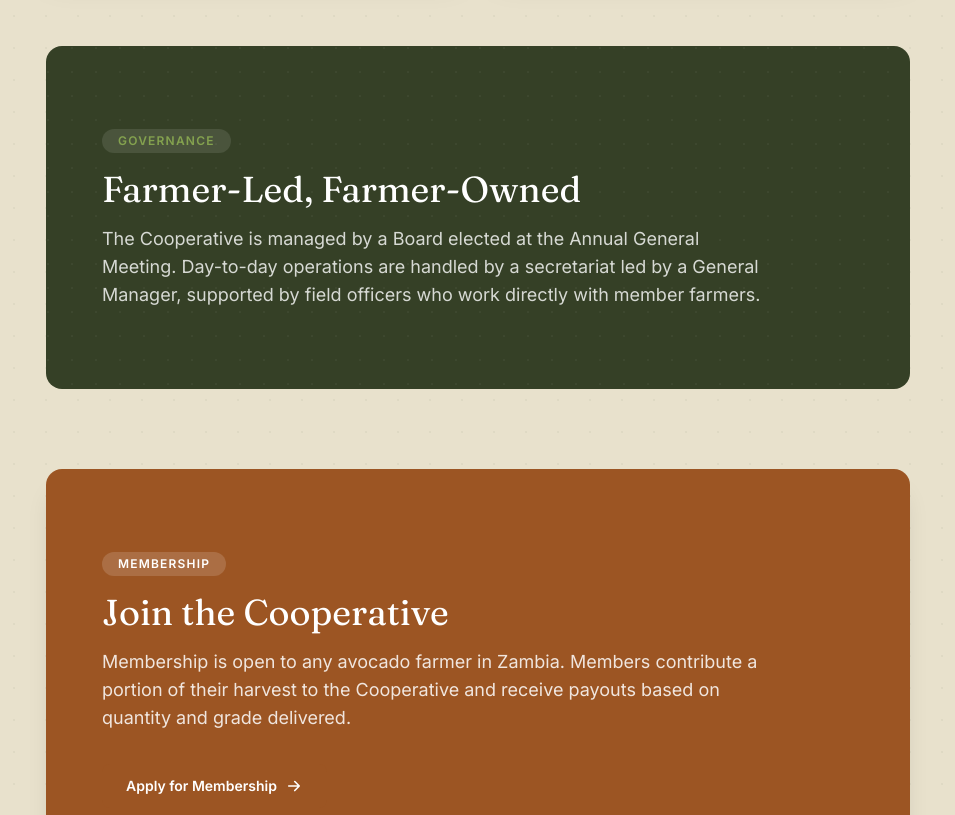
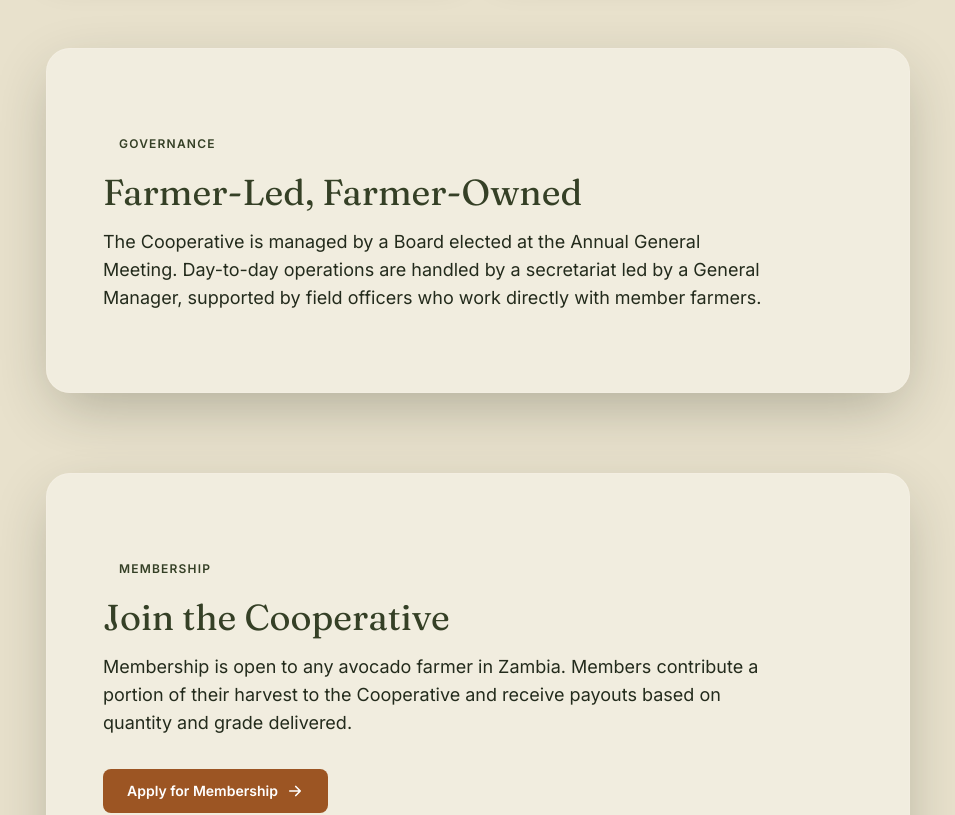
Before and after one commit to mwemmz/lamcs-platform, a Next.js app: page /about in a window 1280 px wide. Shown: the part 960-1775 px from the top of the page, without its empty margins (162-1117 px from the left). Built offline with nearby package versions, Linux system fonts and the light colour scheme.

Commit message:
glass surface for all marketing content; back-to-shop links in portal/admin nav

```diff
--- a/src/app/(marketing)/about/page.tsx
+++ b/src/app/(marketing)/about/page.tsx
@@ -21,7 +21,7 @@ export default function AboutPage() {
   return (
     <div className="mx-auto max-w-4xl px-4 py-20 md:py-28">
         <Reveal>
-        <div className="rounded-2xl bg-gradient-to-br from-avocado-flesh/15 to-avocado-flesh/5 p-10 md:p-16">
+          <div className="glass-surface--light rounded-3xl p-10 md:p-16">
             <span className="inline-block rounded-full bg-avocado-flesh/30 px-4 py-1 text-xs font-semibold uppercase tracking-widest text-avocado-skin">Our Story</span>
             <h1 className="mt-4 font-serif text-4xl md:text-5xl text-avocado-skin">About LAMCS</h1>
             <p className="mt-4 text-lg text-ink max-w-2xl">
@@ -55,25 +55,22 @@ export default function AboutPage() {
         </Reveal>
 
         <Reveal>
-          <div className="relative rounded-2xl bg-avocado-skin px-8 py-14 md:px-14 md:py-20 overflow-hidden">
-            <div className="absolute inset-0 opacity-[0.04]" style={{ backgroundImage: "radial-gradient(circle at 2px 2px, white 1px, transparent 0)", backgroundSize: "24px 24px" }} />
-            <div className="relative">
-              <span className="inline-block rounded-full bg-white/10 px-4 py-1 text-xs font-semibold uppercase tracking-widest text-avocado-flesh">Governance</span>
-              <h2 className="mt-4 font-serif text-3xl md:text-4xl text-white">Farmer-Led, Farmer-Owned</h2>
-              <p className="mt-4 max-w-2xl text-lg text-white/80">
+          <div className="glass-surface--light rounded-3xl px-8 py-14 md:px-14 md:py-20">
+            <span className="inline-block rounded-full bg-avocado-flesh/30 px-4 py-1 text-xs font-semibold uppercase tracking-widest text-avocado-skin">Governance</span>
+            <h2 className="mt-4 font-serif text-3xl md:text-4xl text-avocado-skin">Farmer-Led, Farmer-Owned</h2>
+            <p className="mt-4 max-w-2xl text-lg text-ink/80">
               The Cooperative is managed by a Board elected at the Annual General Meeting.
               Day-to-day operations are handled by a secretariat led by a General Manager,
               supported by field officers who work directly with member farmers.
             </p>
           </div>
-          </div>
         </Reveal>
 
         <Reveal>
-          <div className="panel-accent rounded-2xl px-8 py-14 md:px-14 md:py-20 shadow-xl shadow-pit/20">
-            <span className="inline-block rounded-full bg-white/15 px-4 py-1 text-xs font-semibold uppercase tracking-widest text-white">Membership</span>
-            <h2 className="mt-4 font-serif text-3xl md:text-4xl text-white">Join the Cooperative</h2>
-            <p className="mt-4 max-w-2xl text-lg text-white/85">
+          <div className="glass-surface--light rounded-3xl px-8 py-14 md:px-14 md:py-20 shadow-xl shadow-pit/20">
+            <span className="inline-block rounded-full bg-avocado-flesh/30 px-4 py-1 text-xs font-semibold uppercase tracking-widest text-avocado-skin">Membership</span>
+            <h2 className="mt-4 font-serif text-3xl md:text-4xl text-avocado-skin">Join the Cooperative</h2>
+            <p className="mt-4 max-w-2xl text-lg text-ink/85">
               Membership is open to any avocado farmer in Zambia. Members contribute a
               portion of their harvest to the Cooperative and receive payouts based on
               quantity and grade delivered.
--- a/src/app/(marketing)/layout.tsx
+++ b/src/app/(marketing)/layout.tsx
@@ -27,7 +27,7 @@ export default function MarketingLayout({ children }: { children: React.ReactNod
           </div>
         </nav>
       </header>
-      <main>{children}</main>
+      <main className="relative z-10 min-h-[60vh] bg-surface/60 backdrop-blur-xl">{children}</main>
       <footer className="border-t border-line bg-avocado-skin py-12 text-white">
         <div className="mx-auto max-w-6xl px-4">
           <div className="grid gap-8 md:grid-cols-3">
--- a/src/app/(marketing)/page.tsx
+++ b/src/app/(marketing)/page.tsx
@@ -13,14 +13,12 @@ export default function HomePage() {
   return (
     <>
       <section className="relative flex min-h-[80vh] items-center justify-center overflow-hidden">
-        <div className="absolute inset-0 bg-[url('https://images.unsplash.com/photo-1520355014992-3fd3e2b1c1b3?w=1600')] bg-cover bg-center" />
-        <div className="absolute inset-0 bg-avocado-skin/85" />
-        <div className="absolute inset-0 bg-gradient-to-t from-avocado-skin/90 via-avocado-skin/55 to-avocado-skin/40" />
-        <div className="relative z-10 max-w-3xl px-4 text-center scroll-reveal">
-          <h1 className="font-serif text-5xl leading-tight text-black md:text-7xl">
+        <div className="relative z-10 max-w-3xl px-4 text-center">
+          <div className="glass-surface--light rounded-3xl p-10 md:p-14 scroll-reveal">
+            <h1 className="font-serif text-5xl leading-tight text-pit md:text-7xl">
               Growing Zambia&apos;s Finest Avocados, Together
             </h1>
-          <p className="mx-auto mt-4 max-w-xl text-lg text-black">
+            <p className="mx-auto mt-4 max-w-xl text-lg text-ink">
               Lusaka Avocado Multipurpose Cooperative Society — farmer-owned,
               quality-driven, feeding the nation and beyond.
             </p>
@@ -37,10 +35,12 @@ export default function HomePage() {
               </Link>
             </div>
           </div>
+        </div>
       </section>
 
-      <section className="bg-avocado-flesh/20 py-28">
+      <section className="py-28">
         <div className="mx-auto max-w-6xl px-4">
+          <div className="glass-surface--light rounded-3xl p-10 md:p-16">
             <div className="text-center scroll-reveal">
               <span className="inline-block rounded-full bg-avocado-flesh/30 px-4 py-1 text-xs font-semibold uppercase tracking-widest text-avocado-skin">From Our Farms</span>
               <h2 className="mt-4 font-serif text-4xl text-avocado-skin">Our Produce</h2>
@@ -66,15 +66,16 @@ export default function HomePage() {
             ))}
           </div>
           </div>
+        </div>
       </section>
 
-      <section className="relative bg-avocado-skin py-32 overflow-hidden">
-        <div className="absolute inset-0 opacity-[0.04]" style={{ backgroundImage: "radial-gradient(circle at 2px 2px, white 1px, transparent 0)", backgroundSize: "24px 24px" }} />
-        <div className="relative mx-auto max-w-6xl px-4 text-center">
+      <section className="py-28">
+        <div className="mx-auto max-w-6xl px-4">
+          <div className="glass-surface--light rounded-3xl p-10 md:p-16 text-center">
             <div className="scroll-reveal">
-            <span className="inline-block rounded-full bg-white/10 px-4 py-1 text-xs font-semibold uppercase tracking-widest text-avocado-flesh">Why Join</span>
-            <h2 className="mt-4 font-serif text-4xl text-white">Why LAMCS?</h2>
-            <p className="mt-2 text-white/70">A cooperative built for and by Zambian avocado growers.</p>
+              <span className="inline-block rounded-full bg-avocado-flesh/30 px-4 py-1 text-xs font-semibold uppercase tracking-widest text-avocado-skin">Why Join</span>
+              <h2 className="mt-4 font-serif text-4xl text-avocado-skin">Why LAMCS?</h2>
+              <p className="mt-2 text-ink/70">A cooperative built for and by Zambian avocado growers.</p>
             </div>
             <div className="mt-14 grid gap-8 md:grid-cols-3">
               {[
@@ -83,27 +84,28 @@ export default function HomePage() {
                 { title: "Direct from Farm", desc: "No middlemen — better prices for farmers and buyers alike." },
               ].map((item, i) => (
                 <div key={item.title} className={`scroll-reveal hover-lift ${i === 1 ? "scroll-reveal-delay-1" : i === 2 ? "scroll-reveal-delay-2" : ""}`}>
-                <div className="rounded-xl bg-white/10 backdrop-blur-sm border border-white/10 p-8">
-                  <h3 className="font-serif text-lg text-white">{item.title}</h3>
-                  <p className="mt-2 text-sm text-white/70">{item.desc}</p>
+                  <div className="rounded-xl glass-surface--light p-8 h-full">
+                    <h3 className="font-serif text-lg text-avocado-skin">{item.title}</h3>
+                    <p className="mt-2 text-sm text-ink/70">{item.desc}</p>
                   </div>
                 </div>
               ))}
+            </div>
           </div>
         </div>
       </section>
 
       <section className="py-28">
         <div className="mx-auto max-w-6xl px-4">
-          <div className="panel-accent rounded-3xl px-8 py-16 md:px-16 md:py-20 text-center scroll-reveal shadow-xl shadow-pit/20">
-            <h2 className="font-serif text-4xl md:text-5xl text-white">Ready to get involved?</h2>
-            <p className="mx-auto mt-3 max-w-2xl text-lg text-white/85">Whether you&apos;re a farmer, a buyer, or a partner — there&apos;s a place for you at LAMCS.</p>
+          <div className="glass-surface--light rounded-3xl px-8 py-16 md:px-16 md:py-20 text-center scroll-reveal shadow-xl shadow-pit/20">
+            <h2 className="font-serif text-4xl md:text-5xl text-pit">Ready to get involved?</h2>
+            <p className="mx-auto mt-3 max-w-2xl text-lg text-ink/85">Whether you&apos;re a farmer, a buyer, or a partner — there&apos;s a place for you at LAMCS.</p>
             <div className="mt-10 flex flex-wrap justify-center gap-4">
               <Link href="/contact">
-                <Button variant="solid-white" trailingIcon={<ArrowRight />}>Contact Us</Button>
+                <Button variant="ghost-pit" trailingIcon={<ArrowRight />}>Contact Us</Button>
               </Link>
               <Link href="/about">
-                <Button variant="ghost-light">Learn More</Button>
+                <Button variant="ghost-pit">Learn More</Button>
               </Link>
             </div>
           </div>
--- a/src/app/admin/layout.tsx
+++ b/src/app/admin/layout.tsx
@@ -19,6 +19,9 @@ export default function AdminLayout({ children }: { children: React.ReactNode })
             <Link href="/admin/payments" className="hover:text-avocado-flesh transition-colors">Payments</Link>
             <Link href="/admin/content" className="hover:text-avocado-flesh transition-colors">Content</Link>
             <Link href="/admin/reports" className="hover:text-avocado-flesh transition-colors">Reports</Link>
+            <Link href="/" className="text-white/50 hover:text-white transition-colors text-xs">
+              ← Shop
+            </Link>
             <Link href="/api/auth/signout" className="text-white/80 hover:text-white transition-colors">
               Sign Out
             </Link>
--- a/src/app/portal/layout.tsx
+++ b/src/app/portal/layout.tsx
@@ -16,6 +16,9 @@ export default function PortalLayout({ children }: { children: React.ReactNode }
             <Link href="/portal/profile" className="hover:text-pit transition-colors">Profile</Link>
             <Link href="/portal/contributions" className="hover:text-pit transition-colors">Contributions</Link>
             <Link href="/portal/payments" className="hover:text-pit transition-colors">Payments</Link>
+            <Link href="/" className="text-ink/50 hover:text-pit transition-colors text-xs">
+              ← Shop
+            </Link>
             <Link href="/api/auth/signout" className="text-pit hover:underline transition-colors">
               Sign Out
             </Link>
```
Also changed, not shown: package.json (+9 -2 lines), 1 other file (tests, documents, lock files or other folders). Lines whose indentation alone changed are shown as unchanged.
